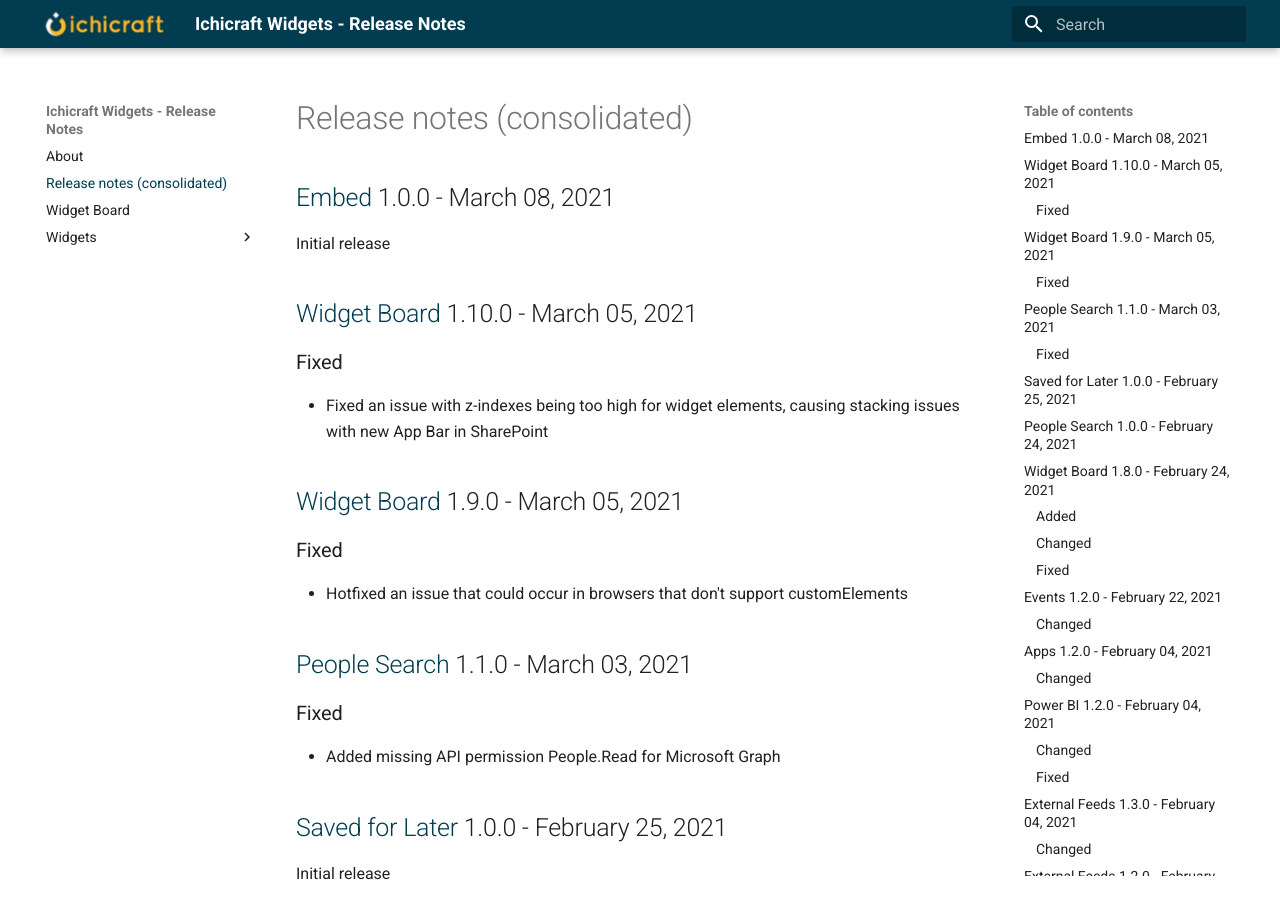
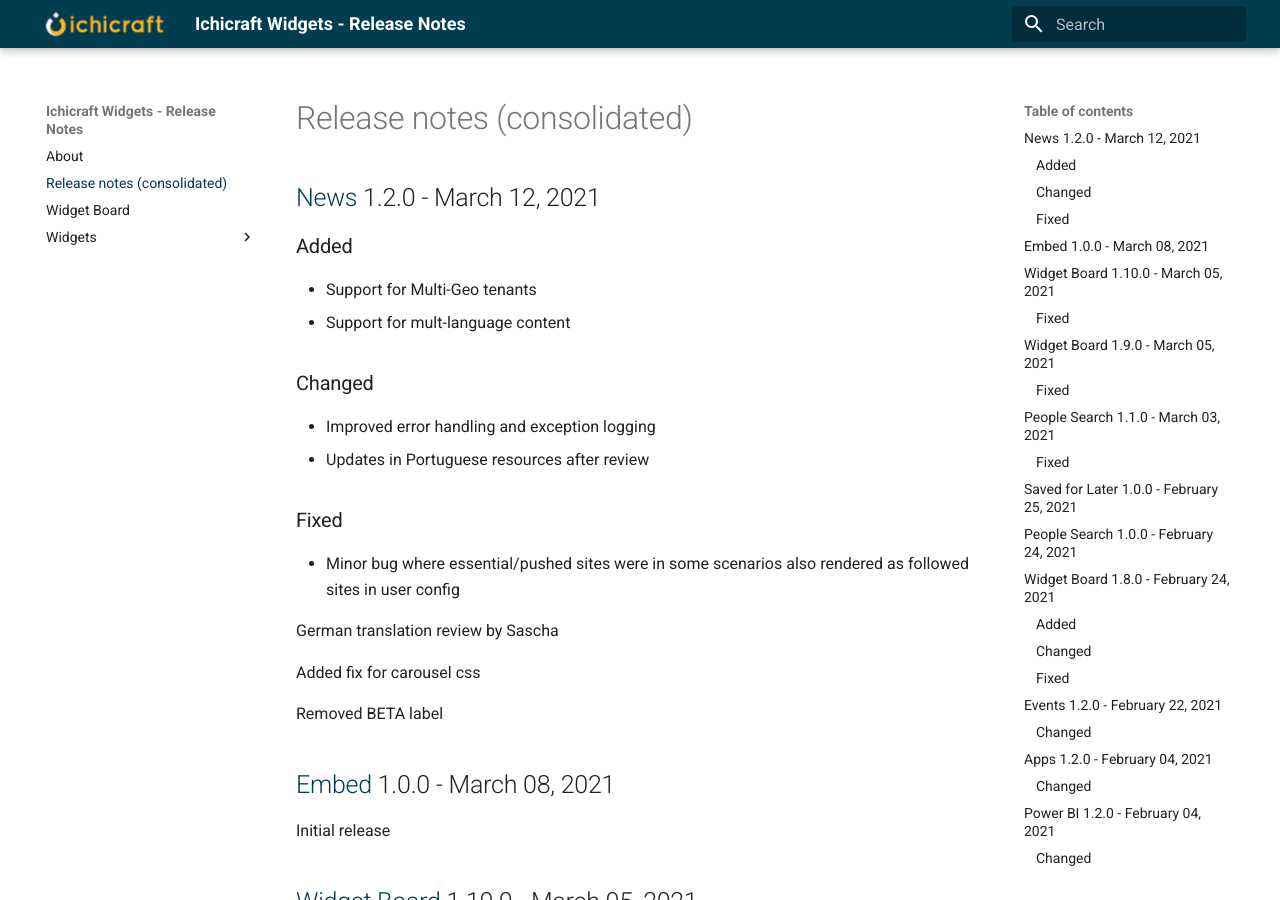
Before and after one commit to ichicraft/widgets-docs, an MkDocs documentation site: the page built from docs/Release-notes-(consolidated).md, in a window 1280 px wide and 900 px high. Built offline with MkDocs 1.6.1 and Material for MkDocs 9.7.7, drawn with Linux system fonts in a browser that asks for light colours.

Commit message:
Release notes updated by BuildService

```diff
--- a/docs/Release-notes-(consolidated).md
+++ b/docs/Release-notes-(consolidated).md
@@ -1,3 +1,38 @@
+## [News](./Widgets/News.md) 1.2.0 - March 12, 2021
+
+### Added
+- Support for Multi-Geo tenants
+- Support for mult-language content
+
+### Changed
+- Improved error handling and exception logging
+- Updates in Portuguese resources after review
+
+### Fixed
+- Minor bug where essential/pushed sites were in some scenarios also rendered as followed sites in user config
+
+German translation review by Sascha
+
+
+
+Added fix for carousel css
+
+
+
+
+
+
+
+Removed BETA label
+
+
+
+
+
+
+
+
+
 ## [Embed](./Widgets/Embed.md) 1.0.0 - March 08, 2021
 
 Initial release
```
Also changed, not shown: docs/Widgets/News.md (+35 -0 lines).
